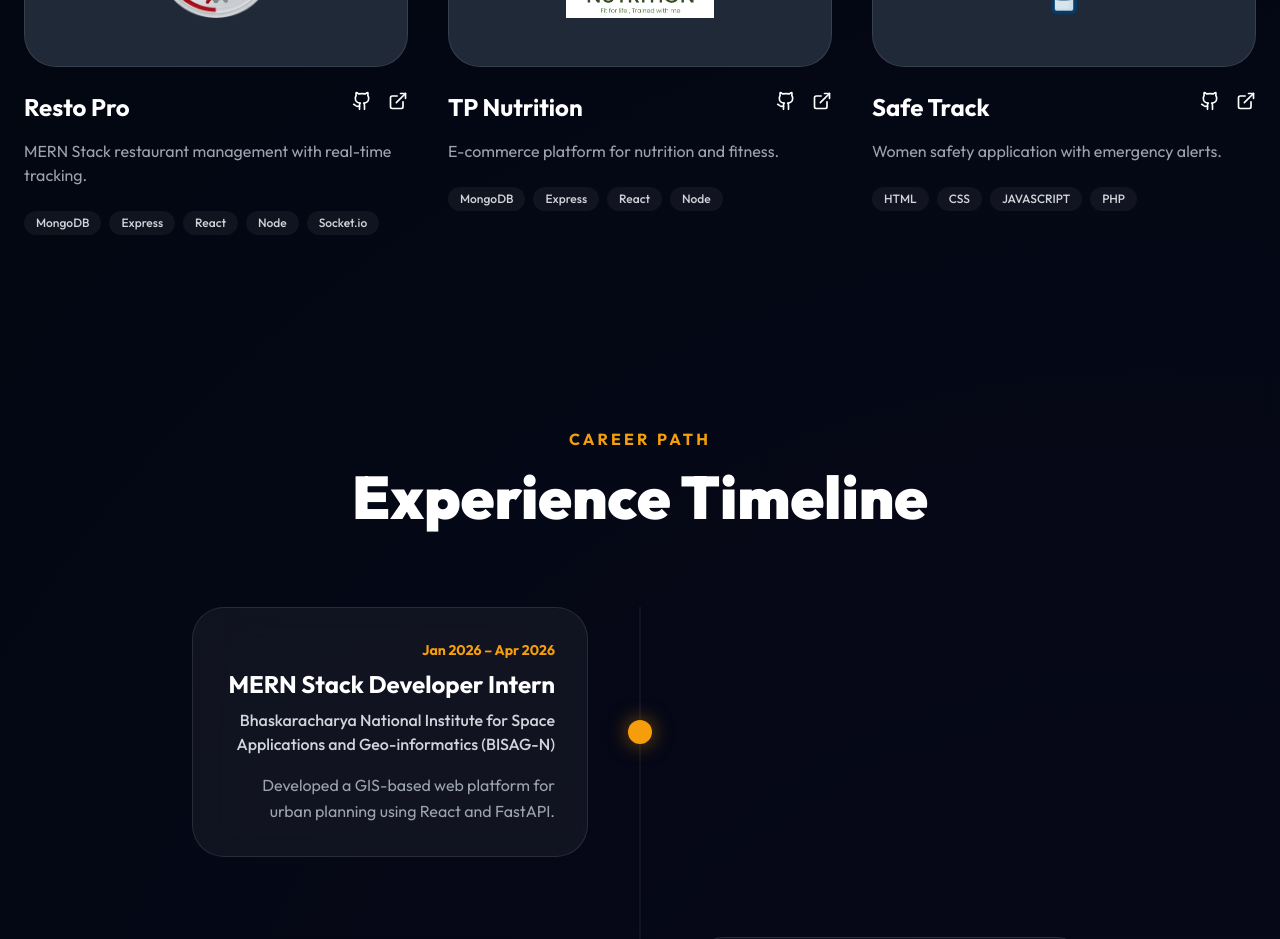
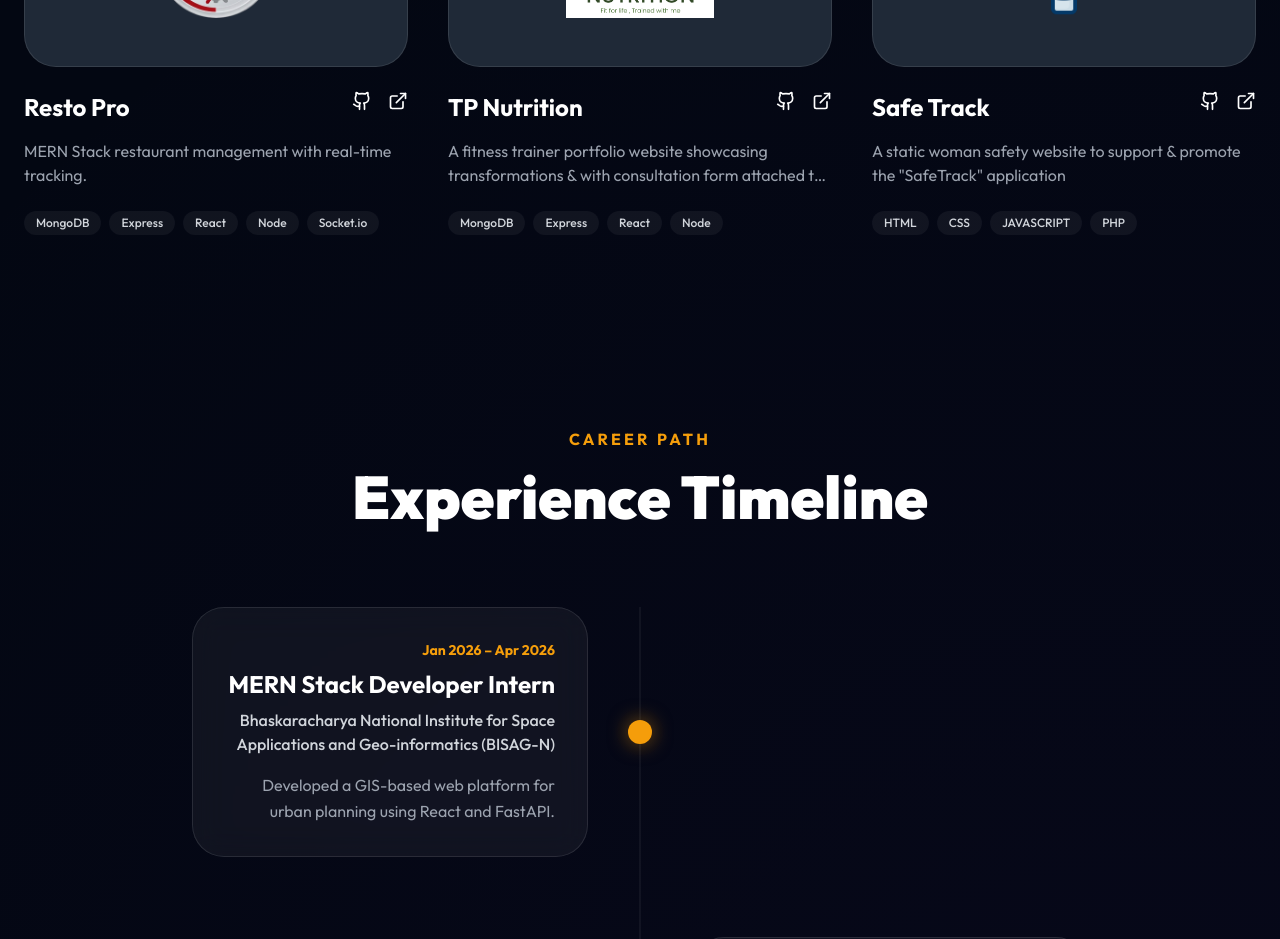
Before and after one commit to SahilKayasth-16/New_Portfolio_Frontend, a React (Vite) app: page / in a window 1280 px wide. Shown: the part 2680-3619 px from the top of the page. Built offline with nearby package versions, Linux system fonts and the light colour scheme.

Commit message:
Update the descriptions of the projects in project sections.

```diff
--- a/src/components/Projects.jsx
+++ b/src/components/Projects.jsx
@@ -14,7 +14,7 @@ const projects = [
   {
     title: 'TP Nutrition',
     image: '/TP Nutrition Logo.png',
-    desc: 'E-commerce platform for nutrition and fitness.',
+    desc: 'A fitness trainer portfolio website showcasing transformations & with consultation form attached to it.',
     tech: ['MongoDB', 'Express', 'React', 'Node'],
     github: 'https://github.com/SahilKayasth-16',
     live: 'https://www.tpnutrition.in/'
@@ -22,7 +22,7 @@ const projects = [
   {
     title: 'Safe Track',
     image: '/Safe Track Logo.png',
-    desc: 'Women safety application with emergency alerts.',
+    desc: 'A static woman safety website to support & promote the "SafeTrack" application',
     tech: ['HTML', 'CSS', 'JAVASCRIPT', 'PHP'],
     github: 'https://github.com/SahilKayasth-16/SafeTrack_website',
     live: 'https://github.com/SahilKayasth-16/SafeTrack_website'
```
